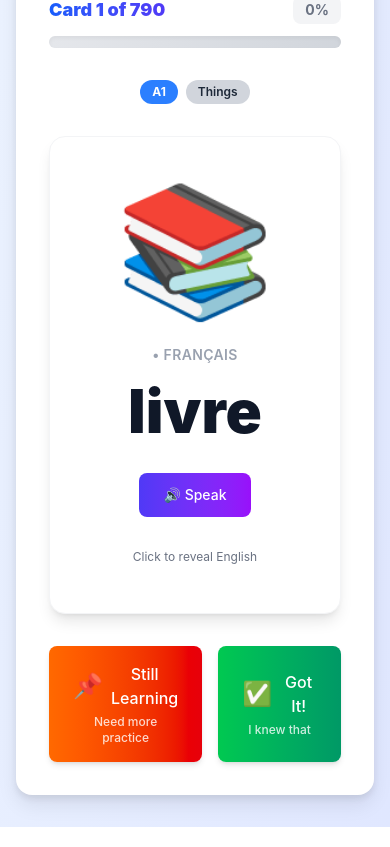
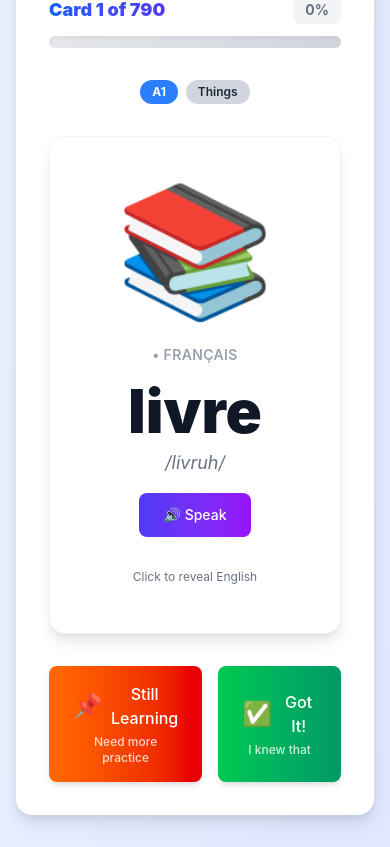
Before and after one commit to Sachin-c/Quizlet, a React (Vite) app: page / in a window 390 px wide. Shown: the part 755-1602 px from the top of the page. Built offline with nearby package versions, Linux system fonts and the light colour scheme.

Commit message:
added phonetics

```diff
--- a/src/components/Flashcard.tsx
+++ b/src/components/Flashcard.tsx
@@ -1,6 +1,6 @@
-import { useState, useEffect } from "react";
+import { useState } from "react";
 import type { VocabularyWord } from "../types";
-import { getImageForWord } from "../utils/imageService";
+import { getFrenchPhonetics } from "../utils/phonetics";
 
 interface FlashcardProps {
   word: VocabularyWord;
@@ -16,20 +16,6 @@ export const Flashcard: React.FC<FlashcardProps> = ({
   isLoading = false,
 }) => {
   const [isFlipped, setIsFlipped] = useState(false);
-  const [imageUrl, setImageUrl] = useState<string | undefined>(
-    word.imageUrl || ""
-  );
-
-  useEffect(() => {
-    const fetchImage = async () => {
-      const url = await getImageForWord(word.english, word.imageUrl);
-      console.log("herer");
-
-      setImageUrl(url);
-    };
-
-    fetchImage();
-  }, [word]);
 
   const speak = (text: string, lang: string = "fr-FR") => {
     const utterance = new SpeechSynthesisUtterance(text);
@@ -56,34 +42,22 @@ export const Flashcard: React.FC<FlashcardProps> = ({
         className="w-full max-w-3xl bg-white rounded-2xl cursor-pointer transition-all duration-300 p-12 min-h-96 flex flex-col items-center justify-center border border-gray-100 shadow-lg hover:shadow-2xl"
         onClick={() => setIsFlipped(!isFlipped)}
       >
-        {/* Image */}
-        {imageUrl && (
-          <div className="mb-8 animate-scale-in w-full flex justify-center">
-            {imageUrl.startsWith("http") ? (
-              // Stock photo from Unsplash
-              <img
-                src={imageUrl}
-                alt={word.english}
-                className="w-64 h-64 object-cover rounded-lg shadow-lg"
-                onError={(e) => {
-                  // Fallback to book emoji if image fails to load
-                  (e.currentTarget as HTMLImageElement).style.display = "none";
-                  setImageUrl(word.imageUrl || "📚");
-                }}
-              />
-            ) : (
-              // Emoji fallback
-              <div className="text-9xl">{imageUrl}</div>
-            )}
-          </div>
+        {/* Emoji */}
+        {word.imageUrl && (
+          <div className="mb-8 animate-scale-in text-9xl">{word.imageUrl}</div>
         )}
 
         <div className="flex flex-col items-center justify-center w-full">
           <p className="text-sm font-semibold text-gray-400 mb-4 tracking-wide uppercase">
             {isFlipped ? "✓ English" : "• Français"}
           </p>
-          <p className="text-6xl font-black text-gray-900 text-center mb-8 break-words">
+          <p className="text-6xl font-black text-gray-900 text-center mb-2 break-words">
             {isFlipped ? word.english : word.french}
+          </p>
+
+          {/* Phonetics */}
+          <p className="text-lg text-gray-500 italic mb-4">
+            /{isFlipped ? word.english : getFrenchPhonetics(word.french)}/
           </p>
 
           {/* Speaker Button */}
--- a/src/types.ts
+++ b/src/types.ts
@@ -19,6 +19,7 @@ export interface VocabularyWord {
   french: string;
   english: string;
   pronunciation?: string;
+  frenchPhonetics?: string; // Romanized phonetics for French (e.g., "lee-vruh")
   imageUrl?: string; // Optional image URL or emoji
   category: Category;
   cefr: CEFRLevel;
--- /dev/null
+++ b/src/utils/phonetics.ts
@@ -0,0 +1,262 @@
+/**
+ * French to romanized phonetics converter
+ * Converts French words to simple phonetic pronunciation (e.g., "livre" -> "lee-vruh")
+ */
+
+// Mapping of French phonetic patterns to romanized forms
+const frenchPhoneticRules: [RegExp, string][] = [
+  // Vowels and common patterns (more specific first)
+  [/qu/gi, "k"],
+  [/ç/gi, "s"],
+  [/c(?=[ei])/gi, "s"],
+  [/c(?=[aou])/gi, "k"],
+  [/ch/gi, "sh"],
+  [/j/gi, "zh"],
+  [/g(?=[ei])/gi, "zh"],
+  [/g(?=[aou])/gi, "g"],
+  [/ph/gi, "f"],
+  [/th/gi, "t"],
+  [/gn/gi, "ny"],
+  [/ll/gi, "l"],
+
+  // Silent letters at end
+  [/t$/gi, ""],
+  [/d$/gi, ""],
+  [/p$/gi, ""],
+  [/s$/gi, ""],
+  [/x$/gi, ""],
+  [/z$/gi, "z"],
+
+  // Final 'e' is usually silent
+  [/e$/gi, "uh"],
+
+  // Nasal vowels
+  [/ain/gi, "an"],
+  [/ain$/gi, "an"],
+  [/ein/gi, "an"],
+  [/in/gi, "an"],
+  [/on/gi, "on"],
+  [/un/gi, "un"],
+  [/an/gi, "an"],
+  [/en/gi, "on"],
+
+  // Common vowel sounds
+  [/au/gi, "o"],
+  [/eau/gi, "o"],
+  [/eu/gi, "uh"],
+  [/oi/gi, "wa"],
+  [/oo/gi, "oo"],
+  [/ou/gi, "oo"],
+];
+
+/**
+ * Convert a French word to romanized phonetics
+ * @param word - French word
+ * @returns Romanized phonetic representation
+ */
+export function generateFrenchPhonetics(word: string): string {
+  if (!word || word.length === 0) return "";
+
+  let phonetic = word.toLowerCase();
+
+  // Apply phonetic rules
+  for (const [pattern, replacement] of frenchPhoneticRules) {
+    phonetic = phonetic.replace(pattern, replacement);
+  }
+
+  // Clean up
+  phonetic = phonetic
+    .replace(/[^a-z\-]/g, "") // Remove non-alphabetic chars except hyphen
+    .replace(/\-{2,}/g, "-") // Remove double hyphens
+    .replace(/^[\-]+|[\-]+$/g, ""); // Remove leading/trailing hyphens
+
+  // Add hyphens for syllable breaks (very basic approximation)
+  // Words with 5+ letters get a hyphen before final syllable
+  if (phonetic.length > 4) {
+    const lastVowelIndex = Math.max(
+      phonetic.lastIndexOf("a"),
+      phonetic.lastIndexOf("e"),
+      phonetic.lastIndexOf("i"),
+      phonetic.lastIndexOf("o"),
+      phonetic.lastIndexOf("u")
+    );
+
+    if (lastVowelIndex > 2 && lastVowelIndex < phonetic.length - 2) {
+      phonetic =
+        phonetic.substring(0, lastVowelIndex) +
+        "-" +
+        phonetic.substring(lastVowelIndex);
+    }
+  }
+
+  // Fallback to word if phonetic is empty
+  return phonetic || word.toLowerCase();
+}
+
+/**
+ * Map of common French words to their correct phonetics
+ * Override auto-generated phonetics for irregular cases
+ */
+export const phoneticOverrides: Record<string, string> = {
+  beau: "bo",
+  beaux: "bo",
+  deux: "duh",
+  dieu: "dyuh",
+  fille: "fee-yuh",
+  fils: "fees",
+  fleur: "flur",
+  fleurs: "flurs",
+  fois: "fwa",
+  gâteau: "gah-to",
+  homme: "om",
+  hommes: "om",
+  femme: "fahm",
+  femmes: "fahm",
+  enfant: "on-fon",
+  enfants: "on-fon",
+  oeuf: "oof",
+  oeufs: "oof",
+  genou: "zhuh-noo",
+  genoux: "zhuh-noo",
+  choix: "shwa",
+  croix: "krwa",
+  croyez: "krwa-yay",
+  monsieur: "muh-syuh",
+  messieurs: "mes-yuh",
+  madame: "mah-dam",
+  mademoiselle: "mad-mwah-zel",
+  "aujourd'hui": "o-zhoor-dwee",
+  hier: "ee-yay",
+  avant: "ah-von",
+  après: "ah-pray",
+  pendant: "pon-don",
+  vraiment: "vray-mon",
+  doucement: "doos-mon",
+  seulement: "sul-mon",
+  presque: "presk",
+  encore: "on-kor",
+  déjà: "day-zhah",
+  jamais: "zhah-may",
+  quelquefois: "kel-kuh-fwa",
+  toujours: "too-zhoor",
+  souvent: "soo-von",
+  quelque: "kel-kuh",
+  quelques: "kel-kuh",
+  plusieurs: "ploo-zyur",
+  tous: "too",
+  tout: "too",
+  toutefois: "toot-fwa",
+  nuit: "nwee",
+  jour: "zhoor",
+  ans: "on",
+  an: "on",
+  année: "ah-nay",
+  semaine: "suh-men",
+  mois: "mwa",
+  heures: "ur",
+  heure: "ur",
+  minute: "mee-noot",
+  minutes: "mee-noot",
+  seconde: "suh-gond",
+  secondes: "suh-gond",
+  environ: "on-vee-ron",
+  vers: "vair",
+  autour: "o-toor",
+  près: "pray",
+  loin: "lwan",
+  ici: "ee-see",
+  là: "lah",
+  face: "fahs",
+  derrière: "duh-ree-yair",
+  dessus: "duh-soo",
+  dessous: "duh-soo",
+  dehors: "duh-or",
+  dedans: "duh-don",
+  nord: "nor",
+  sud: "sood",
+  est: "est",
+  ouest: "west",
+  droit: "drwa",
+  gauche: "gosh",
+  coin: "kwan",
+  côté: "ko-tay",
+  milieu: "mee-lyuh",
+  sommet: "so-may",
+  base: "bahz",
+  centre: "son-truh",
+  fond: "fon",
+  ciel: "see-yel",
+  terre: "tair",
+  eau: "o",
+  air: "air",
+  feu: "fuh",
+  vapeur: "vah-pur",
+  pierre: "pee-yair",
+  sable: "sah-bluh",
+  rocher: "ro-shay",
+  montagne: "mon-tah-nyuh",
+  vallée: "vah-lay",
+  rivière: "ree-vee-yair",
+  source: "soors",
+  route: "root",
+  chemin: "shuh-man",
+  sentier: "son-tee-ay",
+  passage: "pah-sahzh",
+  porte: "port",
+  fenêtre: "fuh-net-ruh",
+  mur: "mur",
+  plafond: "plah-fon",
+  plancher: "plon-shay",
+  escalier: "es-kah-lyay",
+  marche: "marsh",
+  main: "man",
+  mains: "man",
+  doigt: "dwa",
+  pouce: "poos",
+  pied: "pee-ay",
+  pieds: "pee-ay",
+  jambe: "zhom-buh",
+  jambes: "zhom-buh",
+  talon: "tah-lon",
+  épaule: "ay-pohl",
+  bras: "brah",
+  coude: "kood",
+  poignet: "pwa-nyay",
+  tête: "tet",
+  cheveu: "shuh-vuh",
+  cheveux: "shuh-vuh",
+  oreille: "o-ray",
+  oeil: "oy",
+  yeux: "yuh",
+  nez: "nay",
+  bouche: "boosh",
+  dent: "don",
+  dents: "don",
+  langue: "long",
+  gorge: "gorzh",
+  poitrine: "pwa-tree-nuh",
+  ventre: "von-truh",
+  dos: "doh",
+  côte: "kot",
+  côtes: "kot",
+  rein: "ran",
+  reins: "ran",
+  cœur: "kur",
+  poumon: "poo-mon",
+  estomac: "es-to-mahk",
+  foie: "fwah",
+  peau: "po",
+  os: "os",
+  sang: "son",
+  nerf: "nair",
+  muscle: "mus-kul",
+  vein: "van",
+};
+
+/**
+ * Get phonetics for a French word, using overrides when available
+ */
+export function getFrenchPhonetics(word: string): string {
+  const lowerWord = word.toLowerCase();
+  return phoneticOverrides[lowerWord] || generateFrenchPhonetics(word);
+}
```
